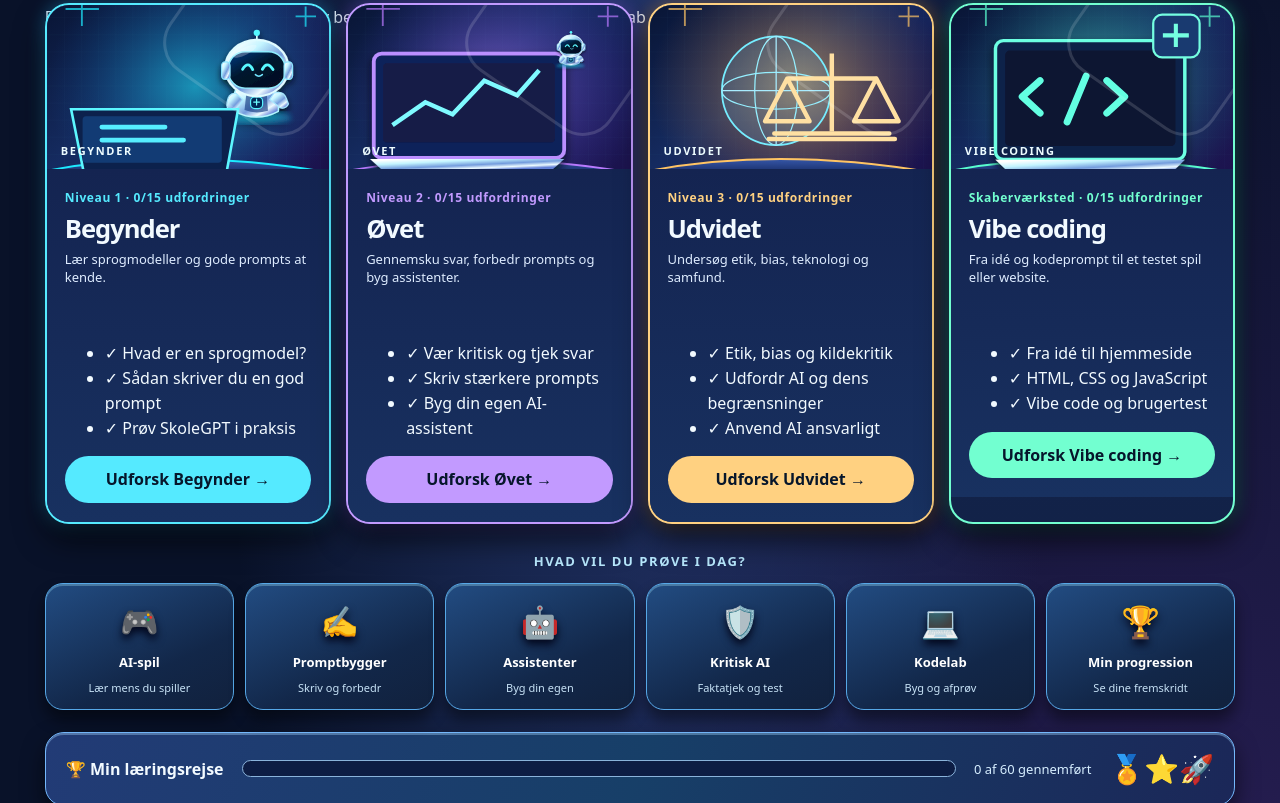
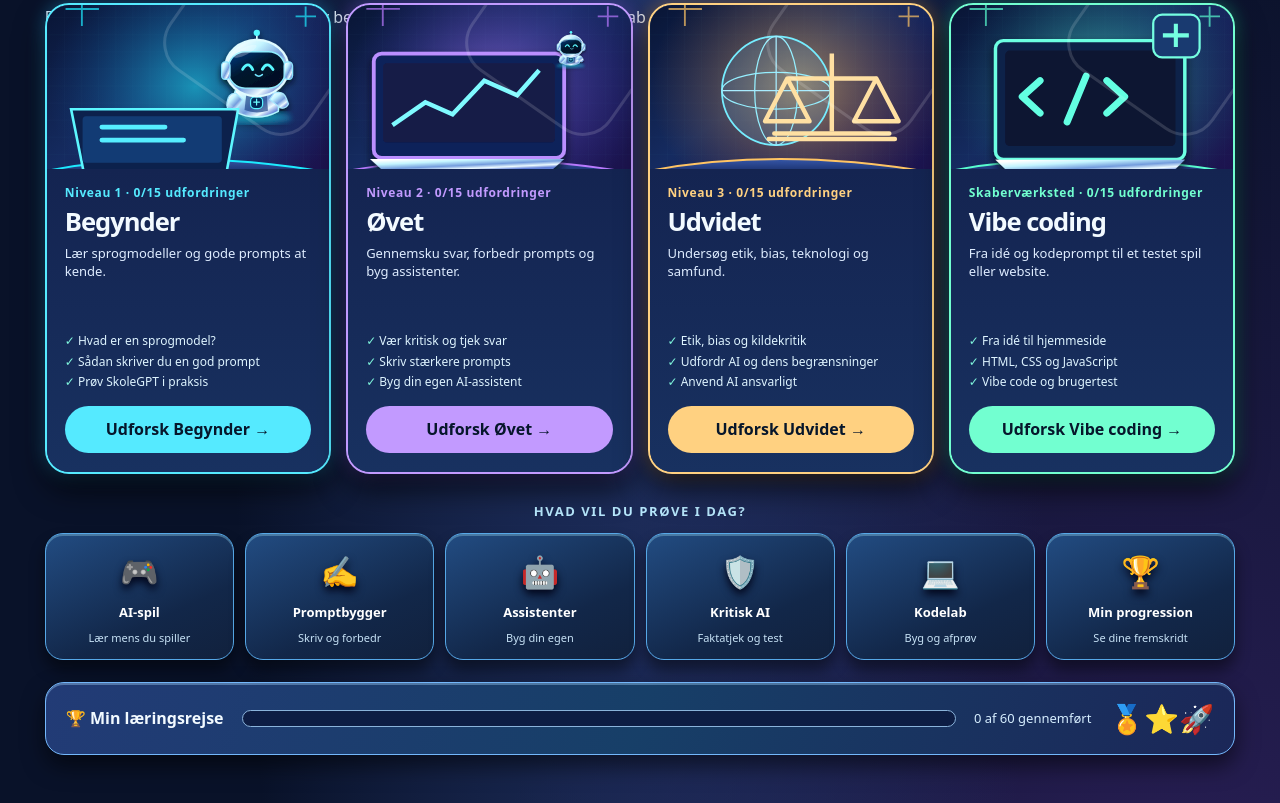
Before and after one commit to hartelius-hue/teknologi, a plain HTML site: page index.html in a window 1280 px wide. Shown: the part 999-1802 px from the top of the page. Drawn offline with Linux system fonts and the light colour scheme.

Commit message:
Polish level-card checklists and match visual rhythm to reference designs

```diff
--- a/visual-v2.css
+++ b/visual-v2.css
@@ -86,3 +86,10 @@ main{max-width:1470px;padding:20px 3.5% 110px}
 @media(max-width:900px){#level-cards{grid-template-columns:repeat(2,1fr)}.hero{min-height:420px}.mission-grid{grid-template-columns:repeat(2,1fr)}.progress-deck{flex-wrap:wrap}}
 @media(max-width:650px){main{padding:15px 4% 100px}.top{position:relative}.top nav{justify-content:center}.top nav a,.top nav button{padding:8px 9px;font-size:12px}.hero{min-height:450px;padding:44px 15px 75px;background-position:35% center}.hero h1{font-size:clamp(43px,10vw,68px)}.hero .intro-line{font-size:14px}.hero-chip{display:none}#level-cards{grid-template-columns:1fr;margin-top:-42px}#level-cards .art{height:145px}#level-cards .body p{min-height:0}.quick-grid{grid-template-columns:repeat(3,1fr);gap:7px}.quick-action{min-height:108px}.quick-action .symbol{font-size:24px}.quick-action strong{font-size:12px}.quick-action small{font-size:10px}.mission-grid{grid-template-columns:1fr}.helper{width:190px;bottom:8px;right:8px}.nova-window{height:77px;background-size:360px auto}.progress-deck .trophies{font-size:20px}}
 @media(prefers-reduced-motion:reduce){.quick-action,.mission .art .emoji,.card{animation:none!important;transition:none!important}}
+
+#level-cards .level-points{list-style:none;padding:0;margin:0 0 16px;display:grid;gap:5px}
+#level-cards .level-points li{color:#def4ff;font-size:12px;line-height:1.3}
+#level-cards .level-points li::first-letter{color:#7ff6dc}
+#level-cards .art .tiny{display:none}
+.mission .art .tiny{display:block}
+@media(min-width:901px){#level-cards .card{min-height:430px}#level-cards .body{min-height:252px;display:flex;flex-direction:column}#level-cards .body button{margin-top:auto}}
```
